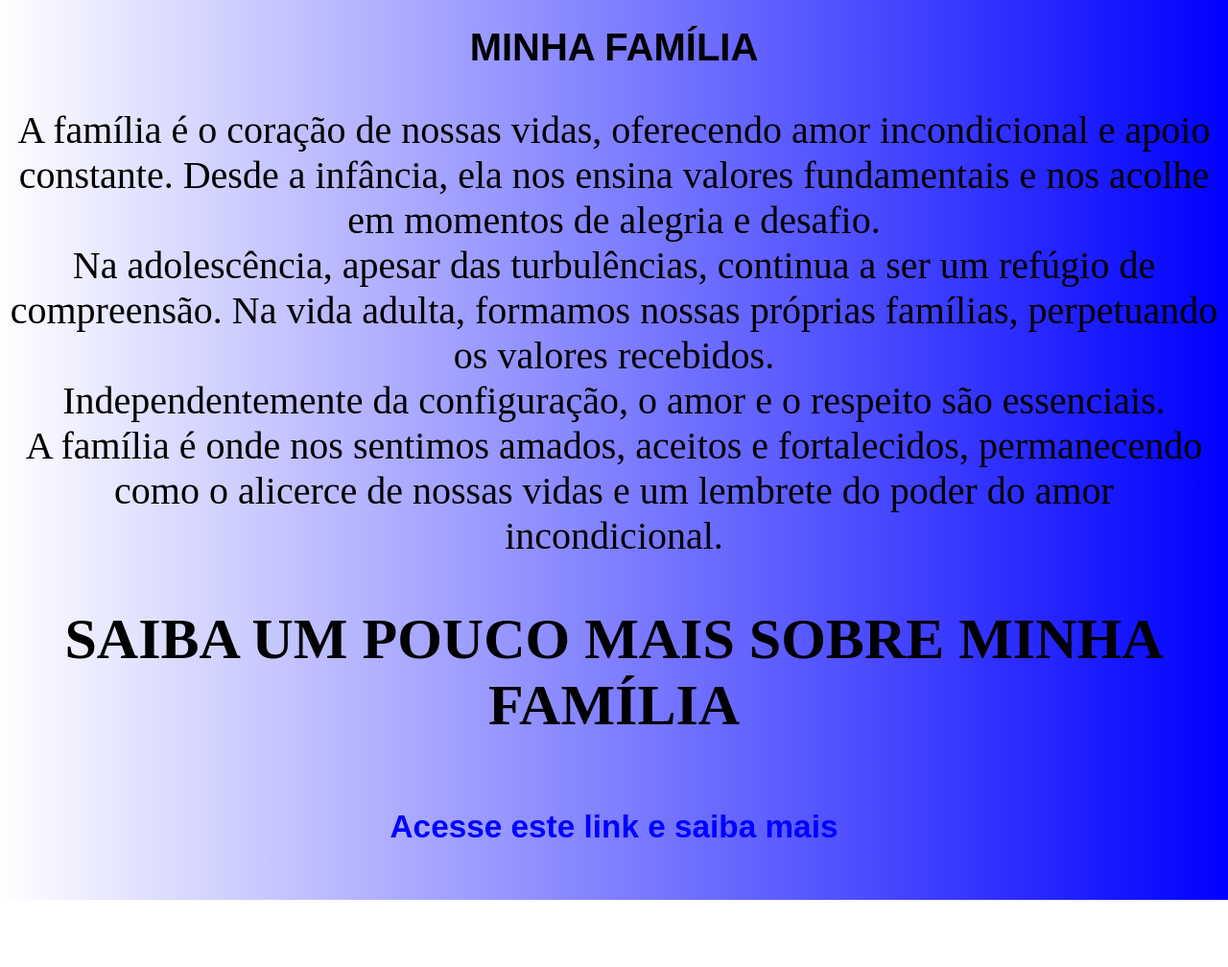
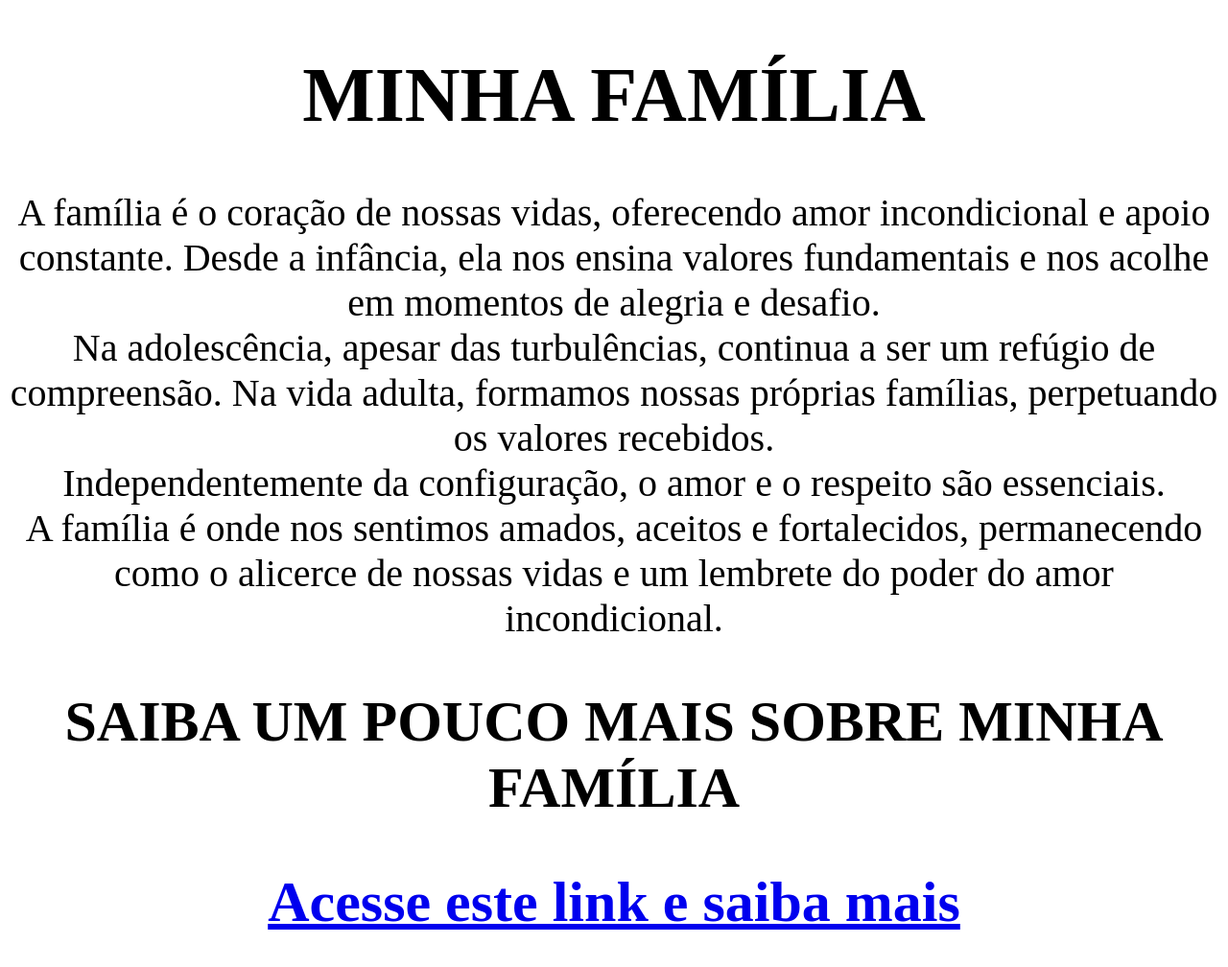
Before and after one commit to ylaitano030/familia2, a plain HTML site: page index.html in a window 1280 px wide. Shown: the whole page at 96% size. Before the commit the page ends 938 px from the top, so only its background shows below. Drawn offline with Linux system fonts and the light colour scheme.

Commit message:
Update style.css

```diff
--- a/style.css
+++ b/style.css
@@ -2,32 +2,12 @@
 
 body
 {
-background-image: linear-gradient(270deg, Blue, white );
+background-image: linear-gradient(45deg
+blue,
+white);
     color: black;
     font-size: 30pt;
     font-family:Arial,;
     text-align: center;
     text-decoration: none;
 }
-
-
-
-h1
-{
-    color: dark gray;
-    font-size: 30pt;
-    font-family:Arial;
-    text-align: center;
-}
-
-
-
-
-a
-{
-    color: blue;
-    font-size: 25pt;
-    font-family:Arial;
-    text-align: center;
-    text-decoration: none;
-}
```
